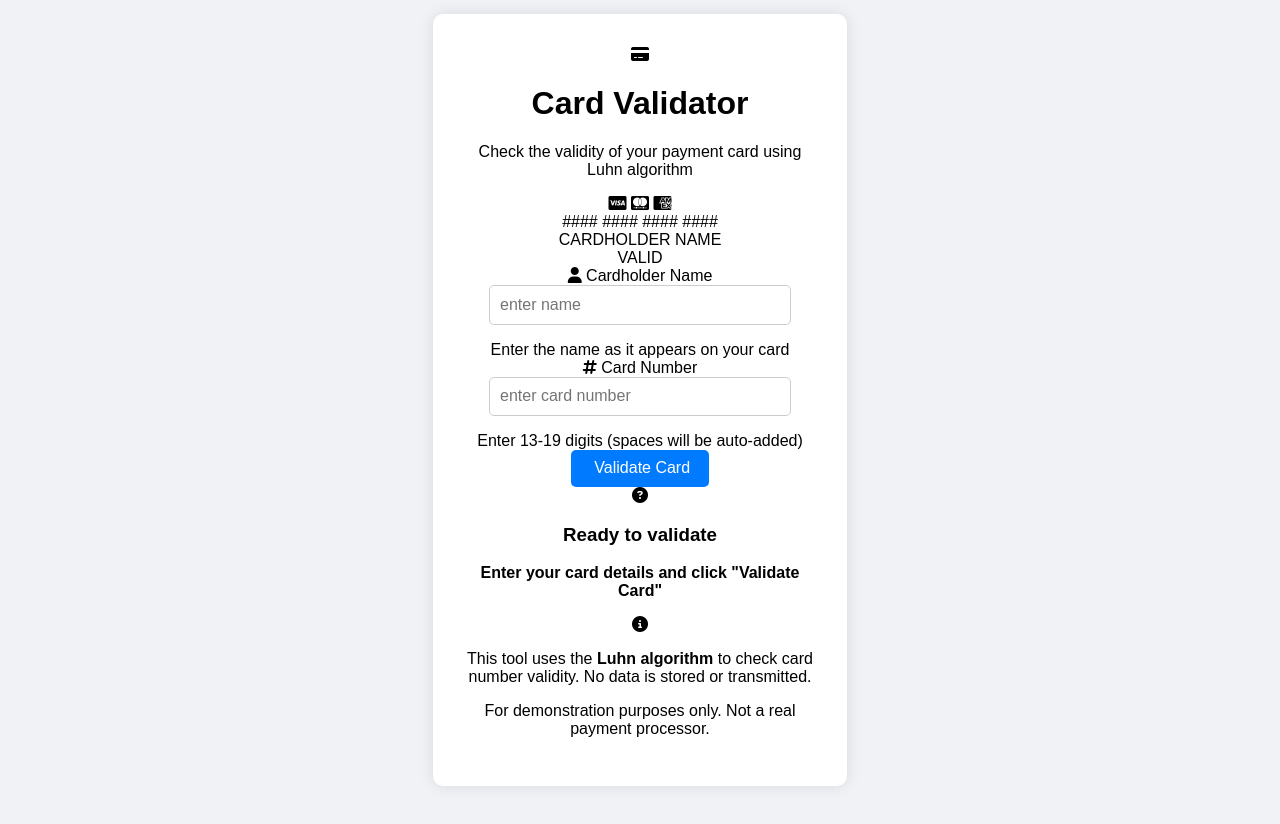
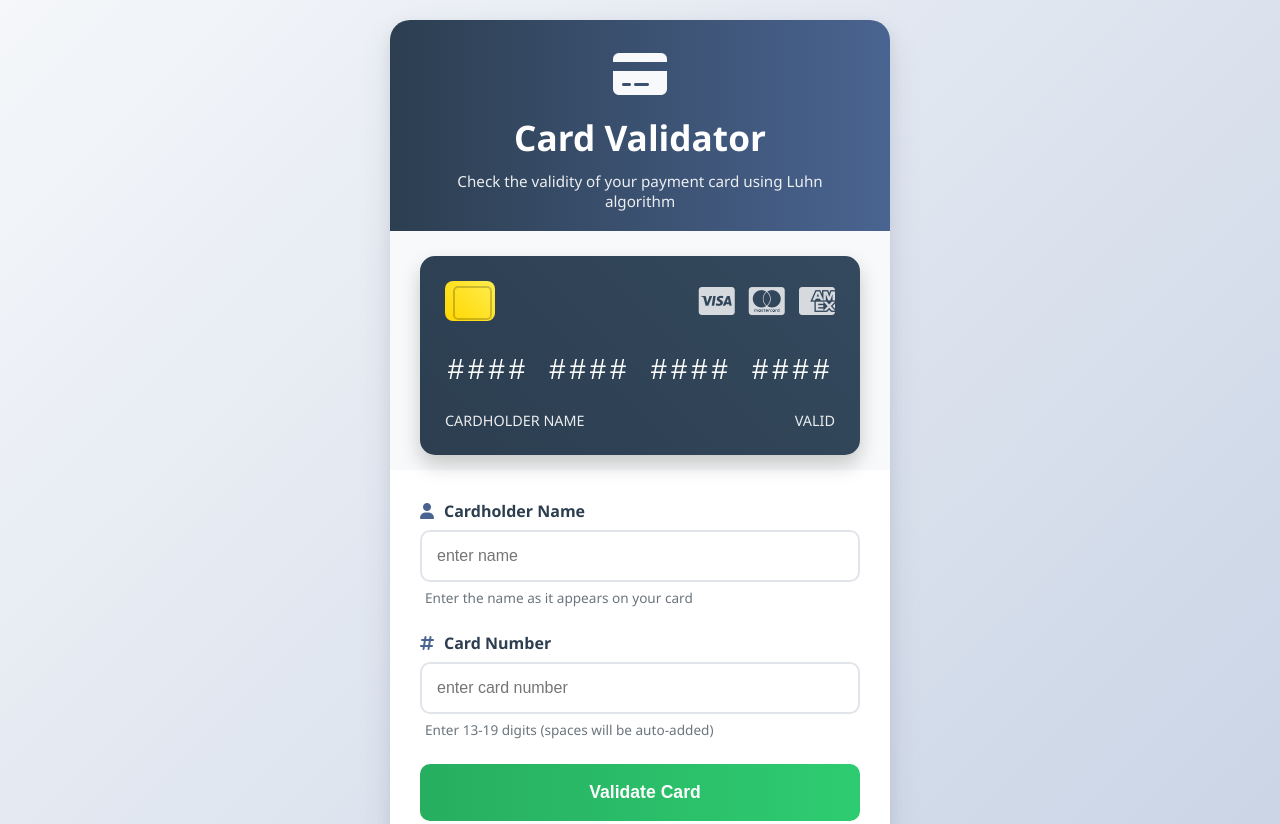
Before and after one commit to kaushik-53/luhn_algorithm, a plain HTML site: page index.html in a window 1280 px wide. Shown: the top 824 px of the page. Before the commit the page ends 800 px from the top, so only its background shows below. Drawn offline with Linux system fonts and the light colour scheme.

Commit message:
Update style.css

```diff
--- a/style.css
+++ b/style.css
@@ -1,46 +1,297 @@
+* {
+  margin: 0;
+  padding: 0;
+  box-sizing: border-box;
+}
+
 body {
-  font-family: Arial, sans-serif;
-  background-color: #f0f2f5;
+  font-family: 'Segoe UI', Tahoma, Geneva, Verdana, sans-serif;
+  background: linear-gradient(135deg, #f5f7fa 0%, #c3cfe2 100%);
   display: flex;
   justify-content: center;
   align-items: center;
-  height: 100vh;
-  margin: 0;
+  min-height: 100vh;
+  padding: 20px;
 }
 
 .container {
   background-color: white;
-  padding: 2rem;
-  border-radius: 10px;
-  box-shadow: 0 0 15px rgba(0, 0, 0, 0.1);
-  text-align: center;
-  width: 350px;
+  border-radius: 20px;
+  box-shadow: 0 15px 35px rgba(50, 50, 93, 0.1), 0 5px 15px rgba(0, 0, 0, 0.07);
+  width: 100%;
+  max-width: 500px;
+  overflow: hidden;
 }
 
-input, select {
-  padding: 0.6rem;
+.header {
+  background: linear-gradient(90deg, #2c3e50, #4a6491);
+  color: white;
+  padding: 30px 30px 20px;
+  text-align: center;
+}
+
+.logo {
+  font-size: 3rem;
+  margin-bottom: 15px;
+  color: #f8f9fa;
+}
+
+.header h1 {
+  font-size: 2.2rem;
+  margin-bottom: 10px;
+  font-weight: 600;
+}
+
+.subtitle {
+  opacity: 0.9;
+  font-size: 0.95rem;
+  max-width: 90%;
+  margin: 0 auto;
+}
+
+.card-preview {
+  padding: 25px 30px 15px;
+  background-color: #f8f9fa;
+}
+
+.card {
+  background: linear-gradient(45deg, #2c3e50, #34495e);
+  color: white;
+  border-radius: 15px;
+  padding: 25px;
+  box-shadow: 0 10px 20px rgba(0, 0, 0, 0.2);
+  transform-style: preserve-3d;
+  transition: transform 0.3s ease;
+}
+
+.card:hover {
+  transform: translateY(-5px);
+}
+
+.card-header {
+  display: flex;
+  justify-content: space-between;
+  align-items: center;
+  margin-bottom: 30px;
+}
+
+.chip {
+  width: 50px;
+  height: 40px;
+  background: linear-gradient(45deg, #ffd700, #ffed4e);
+  border-radius: 8px;
+  position: relative;
+}
+
+.chip::after {
+  content: '';
+  position: absolute;
+  width: 35px;
+  height: 30px;
+  border: 2px solid rgba(0, 0, 0, 0.2);
+  border-radius: 5px;
+  top: 5px;
+  left: 7.5px;
+}
+
+.card-type i {
+  font-size: 2rem;
+  margin-left: 10px;
+  opacity: 0.8;
+}
+
+.card-number-preview {
+  font-family: 'Courier New', monospace;
+  font-size: 1.8rem;
+  letter-spacing: 3px;
+  margin: 20px 0;
+  text-align: center;
+  height: 40px;
+  display: flex;
+  align-items: center;
+  justify-content: center;
+}
+
+.card-footer {
+  display: flex;
+  justify-content: space-between;
+  font-size: 0.9rem;
+  margin-top: 20px;
+}
+
+.cardholder-preview, .valid-preview {
+  text-transform: uppercase;
+  opacity: 0.9;
+}
+
+.form-container {
+  padding: 30px;
+}
+
+.input-group {
+  margin-bottom: 25px;
+}
+
+.input-group label {
+  display: flex;
+  align-items: center;
+  font-weight: 600;
+  margin-bottom: 8px;
+  color: #2c3e50;
+}
+
+.input-group label i {
+  margin-right: 10px;
+  color: #4a6491;
+}
+
+.input-group input {
+  width: 100%;
+  padding: 15px;
+  border: 2px solid #e1e5eb;
+  border-radius: 10px;
   font-size: 1rem;
-  width: 80%;
-  margin-bottom: 1rem;
-  border: 1px solid #ccc;
-  border-radius: 5px;
+  transition: all 0.3s;
+}
+
+.input-group input:focus {
+  outline: none;
+  border-color: #4a6491;
+  box-shadow: 0 0 0 3px rgba(74, 100, 145, 0.2);
+}
+
+.input-hint {
+  font-size: 0.85rem;
+  color: #6c757d;
+  margin-top: 6px;
+  margin-left: 5px;
 }
 
 button {
-  padding: 0.6rem 1.2rem;
-  font-size: 1rem;
-  background-color: #007bff;
+  width: 100%;
+  padding: 18px;
+  background: linear-gradient(90deg, #27ae60, #2ecc71);
   color: white;
   border: none;
-  border-radius: 5px;
+  border-radius: 10px;
+  font-size: 1.1rem;
+  font-weight: 600;
   cursor: pointer;
+  display: flex;
+  align-items: center;
+  justify-content: center;
+  transition: all 0.3s;
+  margin-top: 10px;
+}
+
+button i {
+  margin-right: 10px;
+  font-size: 1.2rem;
 }
 
 button:hover {
-  background-color: #0056b3;
+  background: linear-gradient(90deg, #219653, #27ae60);
+  transform: translateY(-2px);
+  box-shadow: 0 7px 14px rgba(39, 174, 96, 0.3);
 }
 
-#result {
-  margin-top: 1rem;
-  font-weight: bold;
+button:active {
+  transform: translateY(0);
 }
+
+.result-container {
+  margin-top: 25px;
+  padding: 20px;
+  border-radius: 10px;
+  background-color: #f8f9fa;
+  display: flex;
+  align-items: center;
+  transition: all 0.5s ease;
+}
+
+.result-icon {
+  font-size: 2.5rem;
+  margin-right: 20px;
+  color: #6c757d;
+}
+
+.result-text h3 {
+  margin-bottom: 5px;
+  color: #2c3e50;
+}
+
+.result-text p {
+  color: #6c757d;
+}
+
+.info-box {
+  margin-top: 25px;
+  padding: 15px;
+  background-color: #e8f4fc;
+  border-left: 4px solid #3498db;
+  border-radius: 8px;
+  display: flex;
+  align-items: flex-start;
+}
+
+.info-box i {
+  color: #3498db;
+  margin-right: 12px;
+  margin-top: 3px;
+  font-size: 1.2rem;
+}
+
+.info-box p {
+  font-size: 0.9rem;
+  color: #2c3e50;
+  line-height: 1.5;
+}
+
+.footer {
+  text-align: center;
+  padding: 20px;
+  background-color: #f1f3f5;
+  color: #6c757d;
+  font-size: 0.8rem;
+  border-top: 1px solid #dee2e6;
+}
+
+/* Animation classes */
+.valid {
+  background-color: rgba(46, 204, 113, 0.1) !important;
+  border-left: 4px solid #27ae60 !important;
+}
+
+.invalid {
+  background-color: rgba(231, 76, 60, 0.1) !important;
+  border-left: 4px solid #c0392b !important;
+}
+
+.warning {
+  background-color: rgba(241, 196, 15, 0.1) !important;
+  border-left: 4px solid #f39c12 !important;
+}
+
+/* Responsive adjustments */
+@media (max-width: 576px) {
+  .container {
+    border-radius: 15px;
+  }
+
+  .header {
+    padding: 25px 20px 15px;
+  }
+
+  .header h1 {
+    font-size: 1.8rem;
+  }
+
+  .card-number-preview {
+    font-size: 1.4rem;
+    letter-spacing: 2px;
+  }
+
+  .form-container {
+    padding: 20px;
+  }
+}
```
